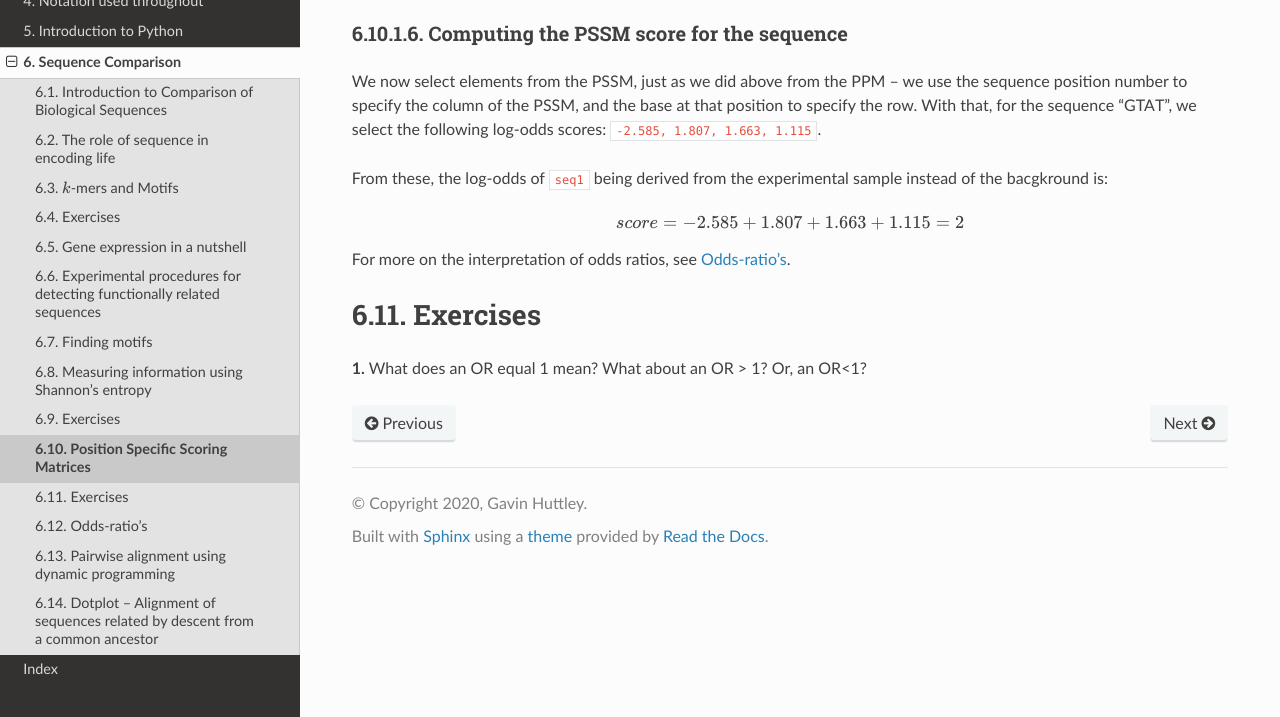
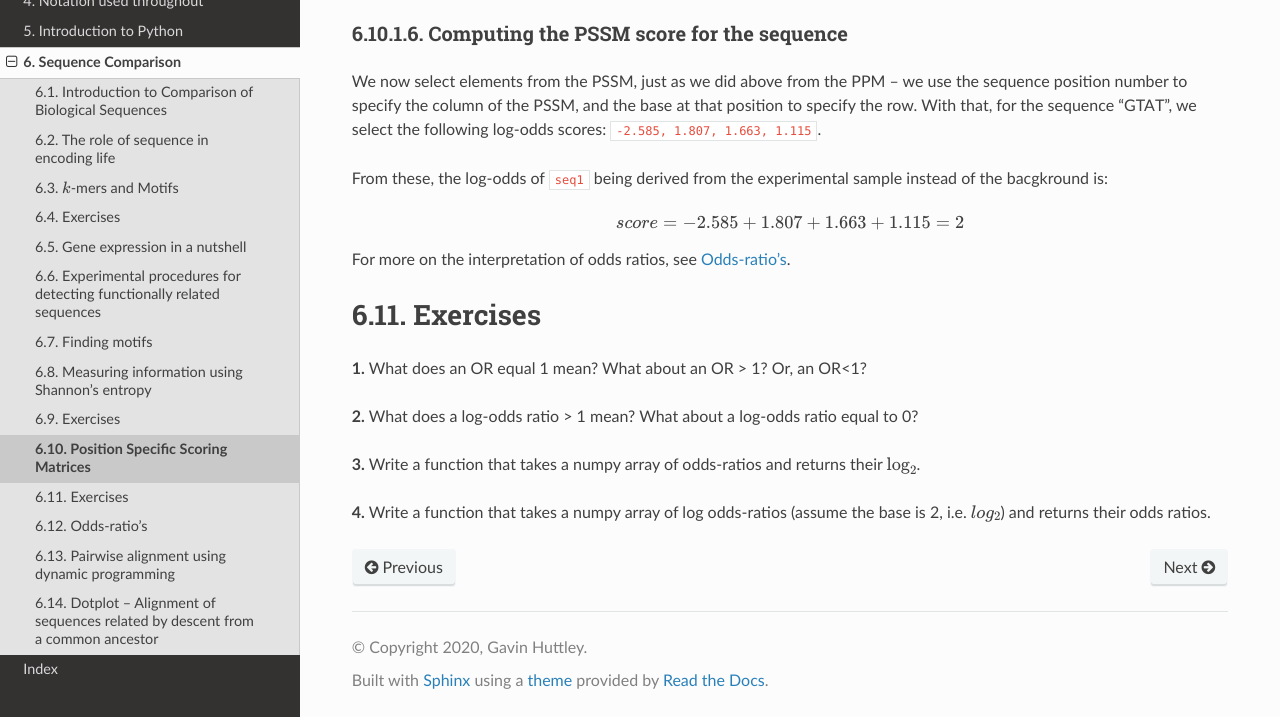
Before and after one commit to GavinHuttley/tib, a Sphinx documentation site: the page built from source/seqcomp/pssm.rst, in a window 1280 px wide and 900 px high, scrolled down 2385 px, cut to the strip 183-900 px from the top of the window. Built offline with Sphinx 7.4.7 and the Read the Docs theme 2.0.0, drawn with Linux system fonts in a browser that asks for light colours.

Commit message:
added some exercises for PSSms

```diff
--- a/source/seqcomp/pssm.rst
+++ b/source/seqcomp/pssm.rst
@@ -153,3 +153,9 @@ Exercises
 =========
 
 **1.** What does an OR equal 1 mean? What about an OR > 1? Or, an OR<1?
+
+**2.** What does a log-odds ratio > 1 mean? What about a log-odds ratio equal to 0?
+
+**3.** Write a function that takes a numpy array of odds-ratios and returns their :math:`\log_2`.
+
+**4.** Write a function that takes a numpy array of log odds-ratios (assume the base is 2, i.e. :math:`log_2`) and returns their odds ratios.
```
